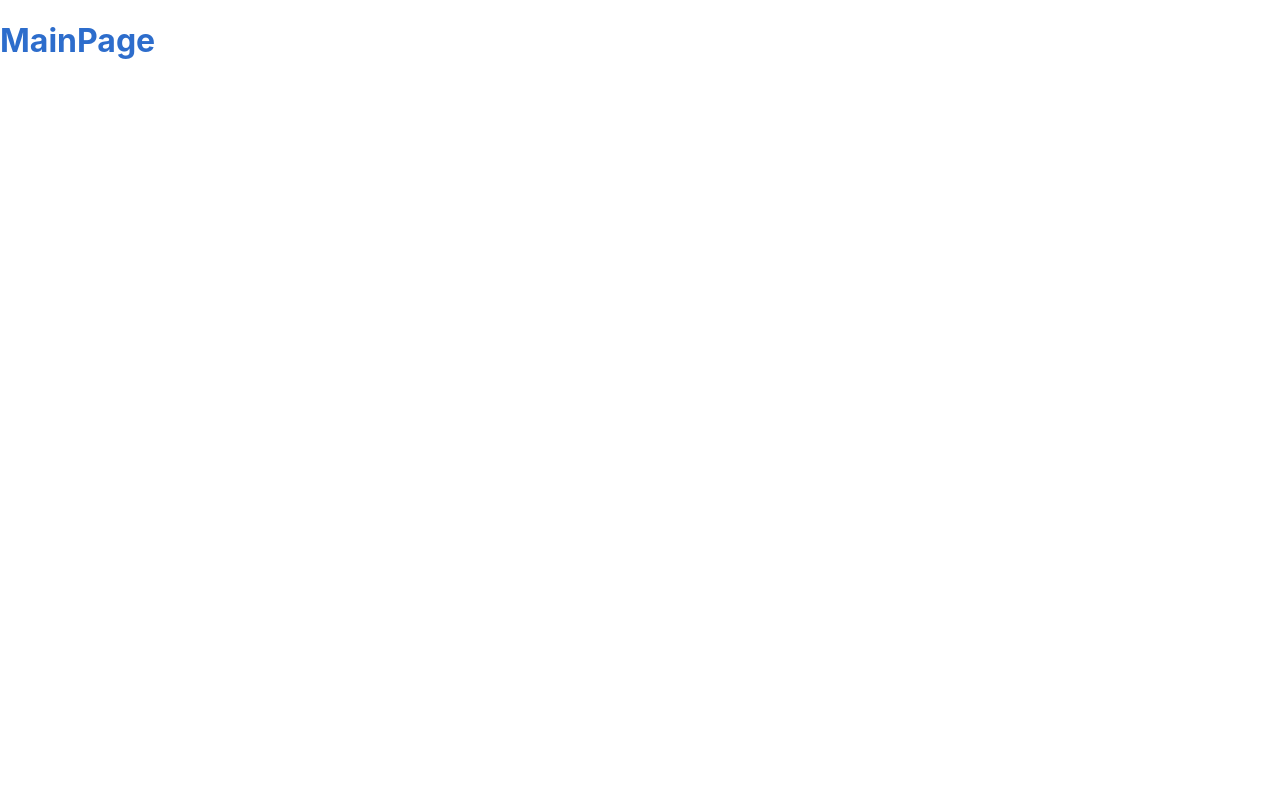
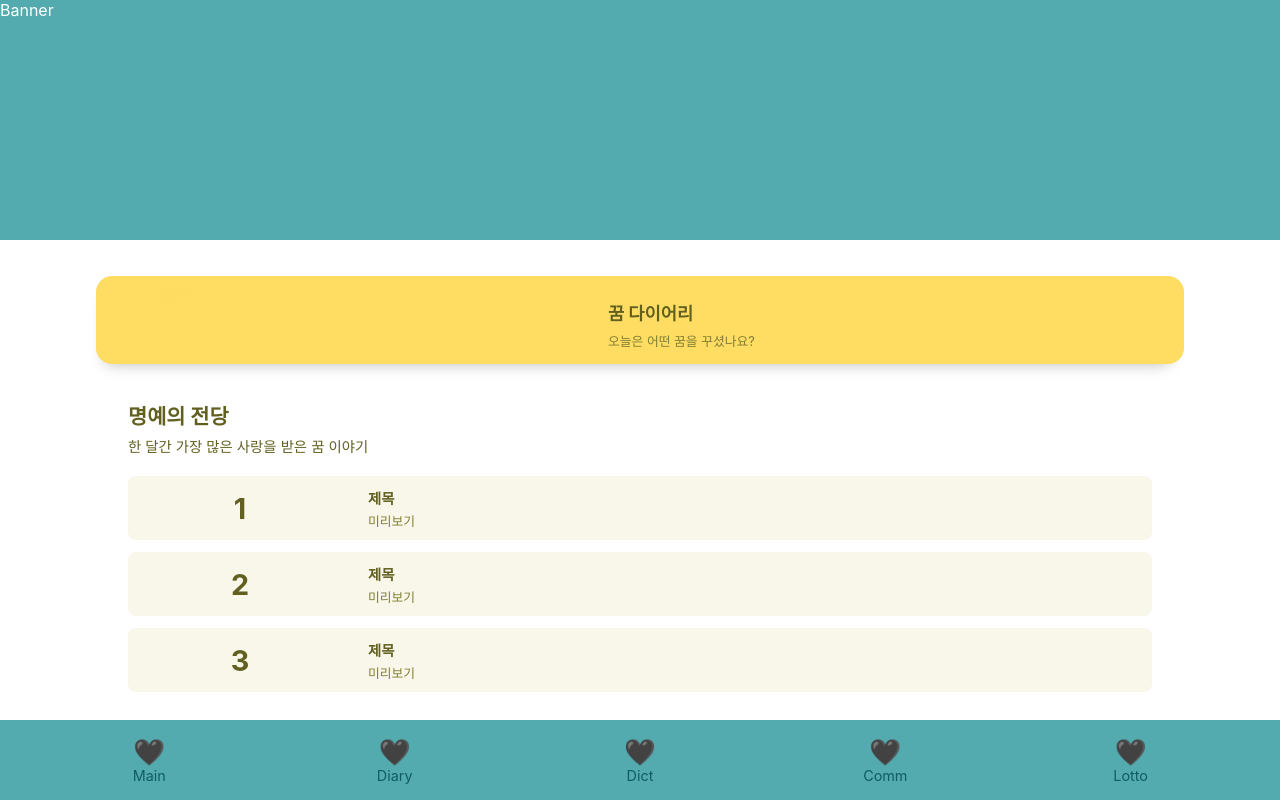
Before and after one commit to Happy-Dreaming/dreaming-frontend, a React (Create React App) app: page /main in a window 1280 px wide. Built offline with nearby package versions, Linux system fonts and the light colour scheme.

Commit message:
Design: 메인 페이지 (navbar 포함)

```diff
--- a/src/App.js
+++ b/src/App.js
@@ -1,16 +1,26 @@
 import React from "react";
-import { Routes, Route } from "react-router-dom";
+import { Routes, Route, useLocation } from "react-router-dom";
 import LoginPage from "./pages/LoginPage.js";
 import MainPage from "./pages/MainPage.js";
+import DiaryPage from "./pages/DiaryPage.js";
+import Navbar from "./components/Navbar.js";
 
 // import styled from "styled-components";
 
 function App() {
+    const location = useLocation();
+
     return (
-        <Routes>
-            <Route path="/" element={<LoginPage />} />
-            <Route path="/main" element={<MainPage />} />
-        </Routes>
+        <>
+            <Routes>
+                <Route path="/" element={<LoginPage />} />
+                <Route path="/main" element={<MainPage />} />
+                <Route path="/diary" element={<DiaryPage />} />
+            </Routes>
+
+            {/* 첫 로그인 화면 제외 모든 화면에 navbar 설치 */}
+            {location.pathname !== "/" && <Navbar />}
+        </>
     );
 }
 export default App;
--- /dev/null
+++ b/src/components/HallOfFame.js
@@ -0,0 +1,43 @@
+import React from "react";
+import { Container } from "../styles/HallOfFrameStyled.js";
+// import { StyledLink } from "../styles/StyledLink.js";
+import theme from "../styles/theme";
+
+function HallOfFrame() {
+    return (
+        <Container>
+            <div className="intro">
+                <p className="title">명예의 전당</p>
+                <p className="subTitle">
+                    한 달간 가장 많은 사랑을 받은 꿈 이야기
+                </p>
+            </div>
+
+            <div className="hallOfFrame">
+                <div className="rankBox">
+                    <p className="rank">1</p>
+                    <div className="diary">
+                        <p className="diary_title">제목</p>
+                        <p className="diary_preview">미리보기</p>
+                    </div>
+                </div>
+                <div className="rankBox">
+                    <p className="rank">2</p>
+                    <div className="diary">
+                        <p className="diary_title">제목</p>
+                        <p className="diary_preview">미리보기</p>
+                    </div>
+                </div>
+                <div className="rankBox">
+                    <p className="rank">3</p>
+                    <div className="diary">
+                        <p className="diary_title">제목</p>
+                        <p className="diary_preview">미리보기</p>
+                    </div>
+                </div>
+            </div>
+        </Container>
+    );
+}
+
+export default HallOfFrame;
--- /dev/null
+++ b/src/components/LinkToDiary.js
@@ -0,0 +1,20 @@
+import React from "react";
+import { Container } from "../styles/LinkToDiaryStyled.js";
+import { StyledLink } from "../styles/StyledLink.js";
+import theme from "../styles/theme";
+
+function LinkToDiary() {
+    return (
+        <StyledLink to="/diary" color={theme.colors.secondary}>
+            <Container>
+                <div className="icon">icon</div>
+                <div className="instructions">
+                    <p className="title">꿈 다이어리</p>
+                    <p className="subTitle">오늘은 어떤 꿈을 꾸셨나요?</p>
+                </div>
+            </Container>
+        </StyledLink>
+    );
+}
+
+export default LinkToDiary;
--- /dev/null
+++ b/src/components/Navbar.js
@@ -0,0 +1,43 @@
+import React from "react";
+import { Container } from "../styles/NavbarStyled.js";
+import { StyledLink } from "../styles/StyledLink.js";
+import theme from "../styles/theme";
+
+function Navbar() {
+    return (
+        <Container>
+            <StyledLink to="/main" color={theme.colors.secondary}>
+                <div className="menu1">
+                    <div className="menuIcon">🖤</div>
+                    Main
+                </div>
+            </StyledLink>
+            <StyledLink to="/diary" color={theme.colors.secondary}>
+                <div className="menu1">
+                    <div className="menuIcon">🖤</div>
+                    Diary
+                </div>
+            </StyledLink>
+            <StyledLink to="/main" color={theme.colors.secondary}>
+                <div className="menu1">
+                    <div className="menuIcon">🖤</div>
+                    Dict
+                </div>
+            </StyledLink>
+            <StyledLink to="/main" color={theme.colors.secondary}>
+                <div className="menu1">
+                    <div className="menuIcon">🖤</div>
+                    Comm
+                </div>
+            </StyledLink>
+            <StyledLink to="/main" color={theme.colors.secondary}>
+                <div className="menu1">
+                    <div className="menuIcon">🖤</div>
+                    Lotto
+                </div>
+            </StyledLink>
+        </Container>
+    );
+}
+
+export default Navbar;
--- /dev/null
+++ b/src/pages/DiaryPage.js
@@ -0,0 +1,18 @@
+import React from "react";
+import styled from "styled-components";
+
+const Container = styled.div`
+    h1 {
+        color: #2d6dcc;
+    }
+`;
+
+function DiaryPage() {
+    return (
+        <Container>
+            <h1>DiaryPage</h1>
+        </Container>
+    );
+}
+
+export default DiaryPage;
--- a/src/pages/MainPage.js
+++ b/src/pages/MainPage.js
@@ -1,16 +1,18 @@
 import React from "react";
-import styled from "styled-components";
-
-const Container = styled.div`
-    h1 {
-        color: #2d6dcc;
-    }
-`;
+import { Container } from "../styles/MainPageStyled.js";
+import LinkToDiary from "../components/LinkToDiary.js";
+import HallOfFrame from "../components/HallOfFame.js";
 
 function MainPage() {
     return (
         <Container>
-            <h1>MainPage</h1>
+            <div className="banner">Banner</div>
+            <div className="diary">
+                <LinkToDiary />
+            </div>
+            <div className="award">
+                <HallOfFrame />
+            </div>
         </Container>
     );
 }
--- /dev/null
+++ b/src/styles/HallOfFrameStyled.js
@@ -0,0 +1,75 @@
+import styled from "styled-components";
+import theme from "./theme";
+
+export const Container = styled.div`
+    width: 80vw;
+    height: 40vh;
+    display: flex;
+    flex-direction: column;
+    align-items: flex-start;
+
+    .title {
+        font-size: 1.3rem;
+        font-weight: bold;
+        margin: 0;
+        color: ${theme.colors.secondary_character};
+    }
+    .subTitle {
+        font-size: 0.9rem;
+        margin-top: 5px;
+        color: ${theme.colors.secondary_character};
+    }
+
+    .hallOfFrame {
+        display: flex;
+        flex-direction: column;
+        justify-content: center;
+        align-items: center;
+    }
+
+    .rankBox {
+        width: 80vw;
+        height: 8vh;
+        background-color: ${theme.colors.box};
+        margin: 6px 0;
+        border-radius: 0.5rem;
+
+        display: flex;
+        justify-content: space-around;
+        align-items: center;
+    }
+
+    .rank {
+        width: 15vw;
+        height: 15vw;
+
+        display: flex;
+        justify-content: center;
+        align-items: center;
+
+        font-size: 1.8rem;
+        font-weight: bold;
+        color: ${theme.colors.secondary_character};
+    }
+
+    .diary {
+        width: 60vw;
+        height: inherit;
+        display: flex;
+        flex-direction: column;
+        align-items: flex-start;
+    }
+
+    .diary_title {
+        margin: 0;
+        font-size: 0.9rem;
+        font-weight: bold;
+        color: ${theme.colors.secondary_character};
+    }
+
+    .diary_preview {
+        margin: 3px 0 0 0;
+        font-size: 0.8rem;
+        color: ${theme.colors.third_character};
+    }
+`;
--- /dev/null
+++ b/src/styles/LinkToDiaryStyled.js
@@ -0,0 +1,41 @@
+import styled from "styled-components";
+import theme from "./theme";
+
+export const Container = styled.div`
+    width: 85vw;
+    height: 11vh;
+
+    display: flex;
+    justify-content: space-evenly;
+    align-items: center;
+
+    border-radius: 1rem;
+    background-color: ${theme.colors.secondary};
+    box-shadow: -3px 12px 15px -12px rgba(187, 187, 187, 1);
+
+    .icon {
+        width: 30vw;
+        height: 9vh;
+    }
+
+    .instructions {
+        width: 40vw;
+        height: 9vh;
+    }
+
+    .instructions > p {
+        margin: 0;
+    }
+
+    .instructions > .title {
+        margin: 1rem 0 0.4rem 0;
+        font-size: 1.1rem;
+        color: ${theme.colors.secondary_character};
+        font-weight: bold;
+    }
+
+    .instructions > .subTitle {
+        font-size: 0.8rem;
+        color: ${theme.colors.third_character};
+    }
+`;
--- a/src/styles/LoginPageStyled.js
+++ b/src/styles/LoginPageStyled.js
@@ -35,7 +35,7 @@ const slide = keyframes`
 export const Container = styled.div`
     position: absolute;
     width: ${theme.sizes.containerWidth};
-    height: ${theme.sizes.containerHeight};
+    height: 100vh;
     overflow: hidden;
 
     display: flex;
--- /dev/null
+++ b/src/styles/MainPageStyled.js
@@ -0,0 +1,36 @@
+import styled from "styled-components";
+import theme from "./theme";
+
+export const Container = styled.div`
+    position: absolute;
+    width: ${theme.sizes.containerWidth};
+    height: ${theme.sizes.containerHeight};
+    overflow: hidden;
+
+    display: flex;
+    flex-direction: column;
+    justify-content: center;
+    align-items: center;
+
+    .banner {
+        width: ${theme.sizes.containerWidth};
+        height: 30vh;
+        background-color: ${theme.colors.primary};
+
+        color: white;
+    }
+    .diary {
+        width: ${theme.sizes.containerWidth};
+        height: 20vh;
+        display: flex;
+        justify-content: center;
+        align-items: center;
+    }
+    .award {
+        width: ${theme.sizes.containerWidth};
+        height: 40vh;
+        display: flex;
+        justify-content: center;
+        align-items: center;
+    }
+`;
--- /dev/null
+++ b/src/styles/NavbarStyled.js
@@ -0,0 +1,36 @@
+import styled from "styled-components";
+import theme from "./theme";
+
+export const Container = styled.div`
+    position: fixed;
+    bottom: 0;
+    width: ${theme.sizes.containerWidth};
+    height: 10vh;
+
+    background-color: ${theme.colors.primary};
+
+    display: flex;
+    justify-content: space-evenly;
+    align-items: center;
+
+    .menu1,
+    .menu2,
+    .menu3,
+    .menu4,
+    .menu5 {
+        width: 15vw;
+        height: 15vw;
+
+        display: flex;
+        flex-direction: column;
+        justify-content: center;
+        align-items: center;
+
+        font-size: 0.9rem;
+        color: ${theme.colors.primary_character};
+    }
+
+    .menuIcon {
+        font-size: 1.6rem;
+    }
+`;
--- a/src/styles/theme.js
+++ b/src/styles/theme.js
@@ -2,12 +2,14 @@ const theme = {
     colors: {
         primary: "#53AAAF",
         secondary: "#FFDC62",
-        // 필요한 다른 색상들을 여기에 추가할 수 있습니다.
+        primary_character: "#0F5D62",
+        secondary_character: "#626020",
+        third_character: "#817F33",
+        box: "#F8F7EA",
     },
     sizes: {
         containerWidth: "100vw",
-        containerHeight: "100vh",
-        // 필요한 다른 사이즈들을 여기에 추가할 수 있습니다.
+        containerHeight: "90vh", // navbar 때문에 90vh
     },
 };
 
```
